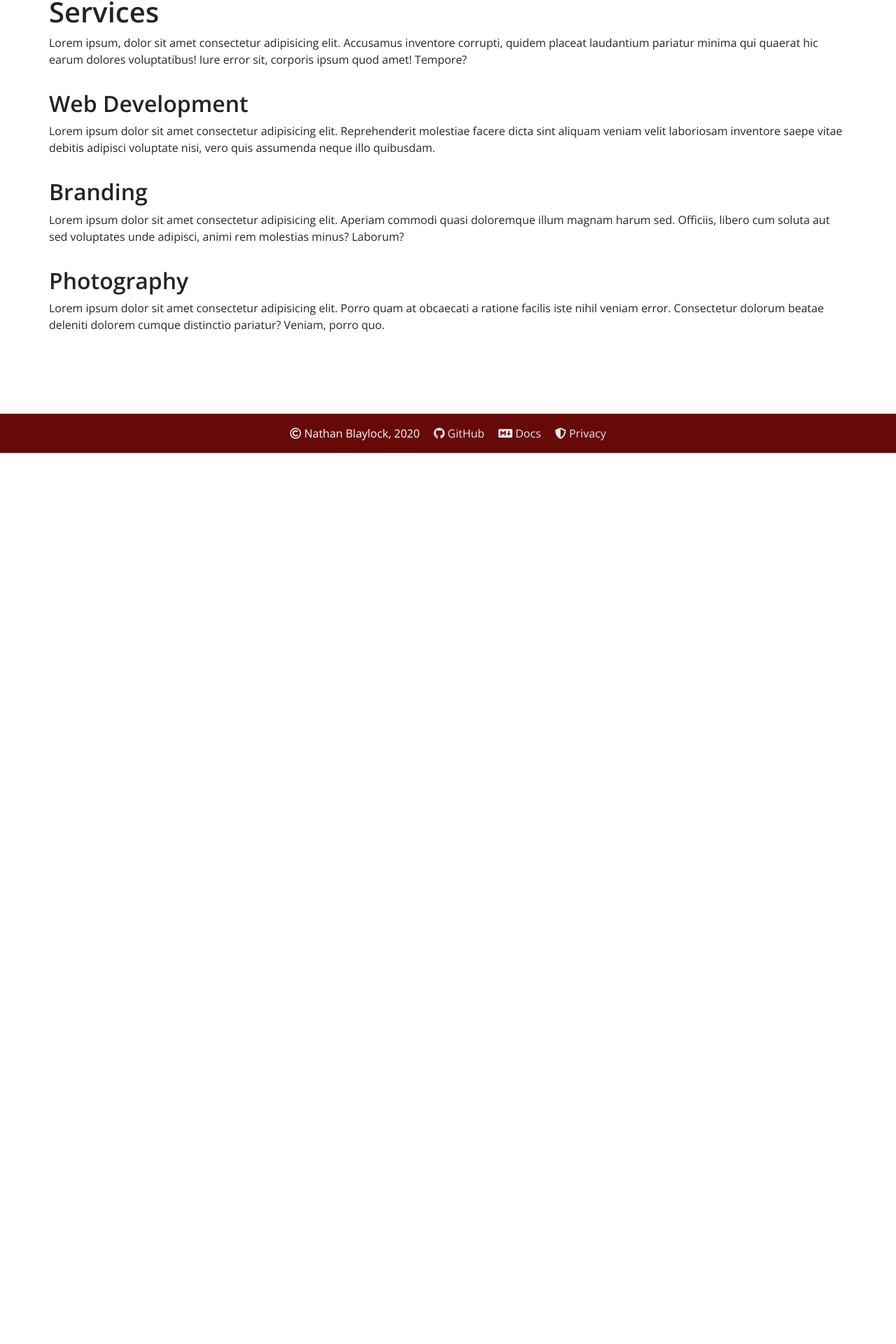
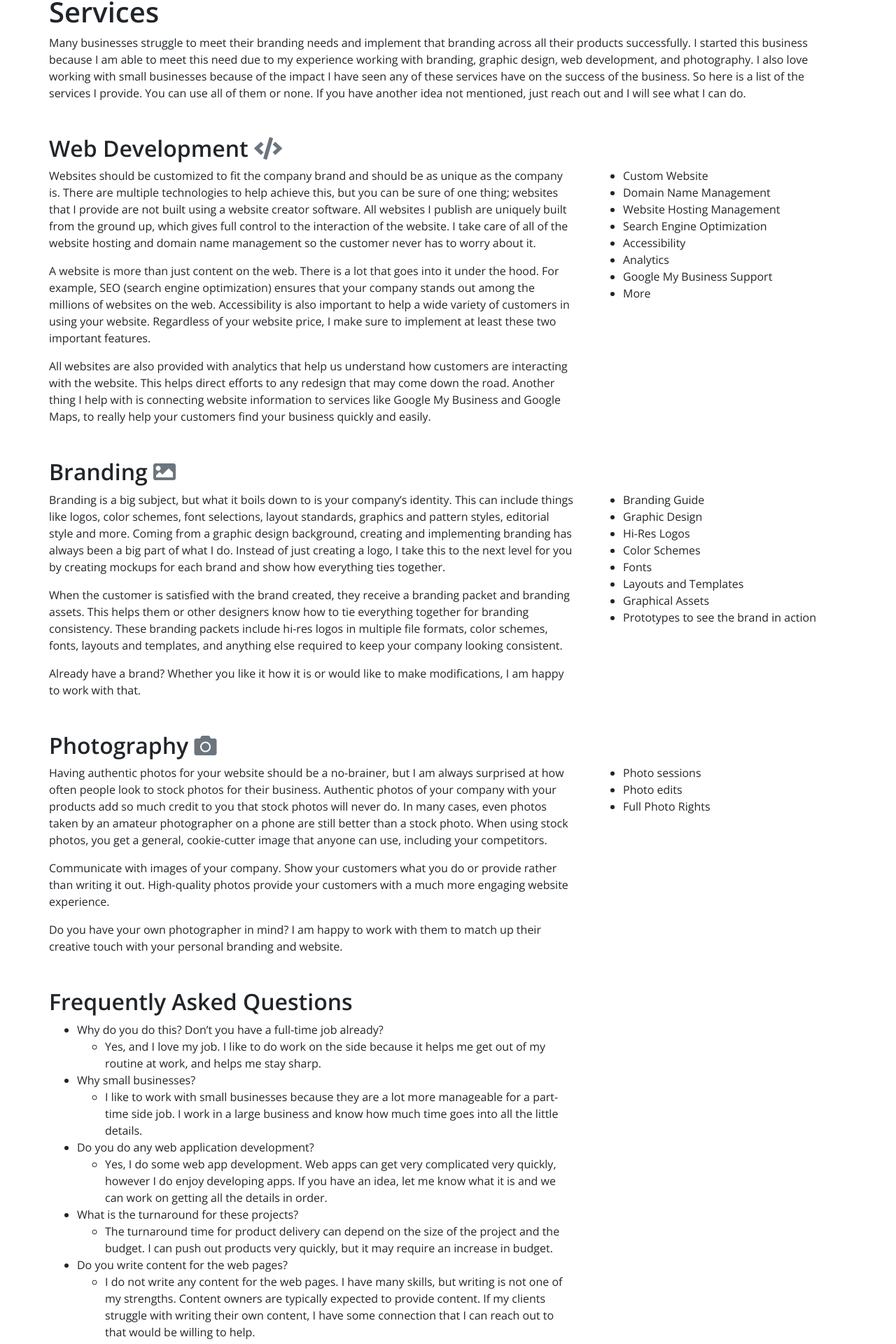
Before and after one commit to ngblaylock/nathanblaylock.com, a Nuxt app: page /services in a window 1280 px wide. Shown: the part 153-2073 px from the top of the page at 70% size. Before the commit the page ends 800 px from the top, so only its background shows below. Built offline with nearby package versions, Linux system fonts and the light colour scheme.

Commit message:
Replace Lorem Ipsum

```diff
--- a/pages/index.vue
+++ b/pages/index.vue
@@ -93,7 +93,7 @@
         </div>
       </div>
     </div>
-    <div class="bg-light">
+    <!-- <div class="bg-light">
       <div class="container">
         <div class="row py-5">
           <div class="col-sm-12">
@@ -115,7 +115,7 @@
           </div>
         </div>
       </div>
-    </div>
+    </div> -->
     <div class="container py-5">
       <div class="row">
         <div class="col-sm-12">
--- a/pages/services.vue
+++ b/pages/services.vue
@@ -5,32 +5,197 @@
         <div class="col-sm-12">
           <h1>Services</h1>
           <p>
-            Lorem ipsum, dolor sit amet consectetur adipisicing elit. Accusamus
-            inventore corrupti, quidem placeat laudantium pariatur minima qui
-            quaerat hic earum dolores voluptatibus! Iure error sit, corporis
-            ipsum quod amet! Tempore?
+            Many businesses struggle to meet their branding needs and implement
+            that branding across all their products successfully. I started this
+            business because I am able to meet this need due to my experience
+            working with branding, graphic design, web development, and
+            photography. I also love working with small businesses because of
+            the impact I have seen any of these services have on the success of
+            the business. So here is a list of the services I provide. You can
+            use all of them or none. If you have another idea not mentioned,
+            just reach out and I will see what I can do.
           </p>
-          <h2>Web Development</h2>
+        </div>
+      </div>
+
+      <!-- Web Development -->
+      <div class="row">
+        <div class="col-sm-12">
+          <h2>Web Development <i class="fas fa-code text-secondary"></i></h2>
+        </div>
+        <div class="col-sm-8">
           <p>
-            Lorem ipsum dolor sit amet consectetur adipisicing elit.
-            Reprehenderit molestiae facere dicta sint aliquam veniam velit
-            laboriosam inventore saepe vitae debitis adipisci voluptate nisi,
-            vero quis assumenda neque illo quibusdam.
+            Websites should be customized to fit the company brand and should be
+            as unique as the company is. There are multiple technologies to help
+            achieve this, but you can be sure of one thing; websites that I
+            provide are not built using a website creator software. All websites
+            I publish are uniquely built from the ground up, which gives full
+            control to the interaction of the website. I take care of all of the
+            website hosting and domain name management so the customer never has
+            to worry about it.
           </p>
-          <h2>Branding</h2>
           <p>
-            Lorem ipsum dolor sit amet consectetur adipisicing elit. Aperiam
-            commodi quasi doloremque illum magnam harum sed. Officiis, libero
-            cum soluta aut sed voluptates unde adipisci, animi rem molestias
-            minus? Laborum?
+            A website is more than just content on the web. There is a lot that
+            goes into it under the hood. For example, SEO (search engine
+            optimization) ensures that your company stands out among the
+            millions of websites on the web. Accessibility is also important to
+            help a wide variety of customers in using your website. Regardless
+            of your website price, I make sure to implement at least these two
+            important features.
           </p>
-          <h2>Photography</h2>
           <p>
-            Lorem ipsum dolor sit amet consectetur adipisicing elit. Porro quam
-            at obcaecati a ratione facilis iste nihil veniam error. Consectetur
-            dolorum beatae deleniti dolorem cumque distinctio pariatur? Veniam,
-            porro quo.
+            All websites are also provided with analytics that help us
+            understand how customers are interacting with the website. This
+            helps direct efforts to any redesign that may come down the road.
+            Another thing I help with is connecting website information to
+            services like Google My Business and Google Maps, to really help
+            your customers find your business quickly and easily.
           </p>
+        </div>
+        <div class="col-sm-4">
+          <ul>
+            <li>Custom Website</li>
+            <li>Domain Name Management</li>
+            <li>Website Hosting Management</li>
+            <li>Search Engine Optimization</li>
+            <li>Accessibility</li>
+            <li>Analytics</li>
+            <li>Google My Business Support</li>
+            <li>More</li>
+          </ul>
+        </div>
+      </div>
+
+      <!-- Branding -->
+      <div class="row">
+        <div class="col-sm-12">
+          <h2>Branding <i class="fas fa-image text-secondary"></i></h2>
+        </div>
+        <div class="col-sm-8">
+          <p>
+            Branding is a big subject, but what it boils down to is your
+            company&rsquo;s identity. This can include things like logos, color
+            schemes, font selections, layout standards, graphics and pattern
+            styles, editorial style and more. Coming from a graphic design
+            background, creating and implementing branding has always been a big
+            part of what I do. Instead of just creating a logo, I take this to
+            the next level for you by creating mockups for each brand and show
+            how everything ties together.
+          </p>
+          <p>
+            When the customer is satisfied with the brand created, they receive
+            a branding packet and branding assets. This helps them or other
+            designers know how to tie everything together for branding
+            consistency. These branding packets include hi-res logos in multiple
+            file formats, color schemes, fonts, layouts and templates, and
+            anything else required to keep your company looking
+            consistent.&nbsp;
+          </p>
+          <p>
+            Already have a brand? Whether you like it how it is or would like to
+            make modifications, I am happy to work with that.
+          </p>
+        </div>
+        <div class="col-sm-4">
+          <ul>
+            <li>Branding Guide</li>
+            <li>Graphic Design</li>
+            <li>Hi-Res Logos</li>
+            <li>Color Schemes</li>
+            <li>Fonts</li>
+            <li>Layouts and Templates</li>
+            <li>Graphical Assets</li>
+            <li>Prototypes to see the brand in action</li>
+          </ul>
+        </div>
+      </div>
+
+      <!-- Photography -->
+      <div class="row">
+        <div class="col-sm-12">
+          <h2>Photography <i class="fas fa-camera text-secondary"></i></h2>
+        </div>
+        <div class="col-sm-8">
+          <p>
+            Having authentic photos for your website should be a no-brainer, but
+            I am always surprised at how often people look to stock photos for
+            their business. Authentic photos of your company with your products
+            add so much credit to you that stock photos will never do. In many
+            cases, even photos taken by an amateur photographer on a phone are
+            still better than a stock photo. When using stock photos, you get a
+            general, cookie-cutter image that anyone can use, including your
+            competitors.
+          </p>
+          <p>
+            Communicate with images of your company. Show your customers what
+            you do or provide rather than writing it out. High-quality photos
+            provide your customers with a much more engaging website experience.
+          </p>
+          <p>
+            Do you have your own photographer in mind? I am happy to work with
+            them to match up their creative touch with your personal branding
+            and website.
+          </p>
+        </div>
+        <div class="col-sm-4">
+          <ul>
+            <li>Photo sessions</li>
+            <li>Photo edits</li>
+            <li>Full Photo Rights</li>
+          </ul>
+        </div>
+      </div>
+
+      <!-- FAQ -->
+      <div class="row">
+        <div class="col-sm-8">
+          <h2>Frequently Asked Questions</h2>
+          <ul>
+            <li>
+              Why do you do this? Don&rsquo;t you have a full-time job already?
+            </li>
+            <ul>
+              <li>
+                Yes, and I love my job. I like to do work on the side because it
+                helps me get out of my routine at work, and helps me stay sharp.
+              </li>
+            </ul>
+            <li>Why small businesses?</li>
+            <ul>
+              <li>
+                I like to work with small businesses because they are a lot more
+                manageable for a part-time side job. I work in a large business
+                and know how much time goes into all the little details.
+              </li>
+            </ul>
+            <li>Do you do any web application development?</li>
+            <ul>
+              <li>
+                Yes, I do some web app development. Web apps can get very
+                complicated very quickly, however I do enjoy developing apps. If
+                you have an idea, let me know what it is and we can work on
+                getting all the details in order.
+              </li>
+            </ul>
+            <li>What is the turnaround for these projects?</li>
+            <ul>
+              <li>
+                The turnaround time for product delivery can depend on the size
+                of the project and the budget. I can push out products very
+                quickly, but it may require an increase in budget.
+              </li>
+            </ul>
+            <li>Do you write content for the web pages?</li>
+            <ul>
+              <li>
+                I do not write any content for the web pages. I have many
+                skills, but writing is not one of my strengths. Content owners
+                are typically expected to provide content. If my clients
+                struggle with writing their own content, I have some connection
+                that I can reach out to that would be willing to help.
+              </li>
+            </ul>
+          </ul>
         </div>
       </div>
     </div>
```
Also changed, not shown: 7 other files (tests, documents, lock files or other folders).
